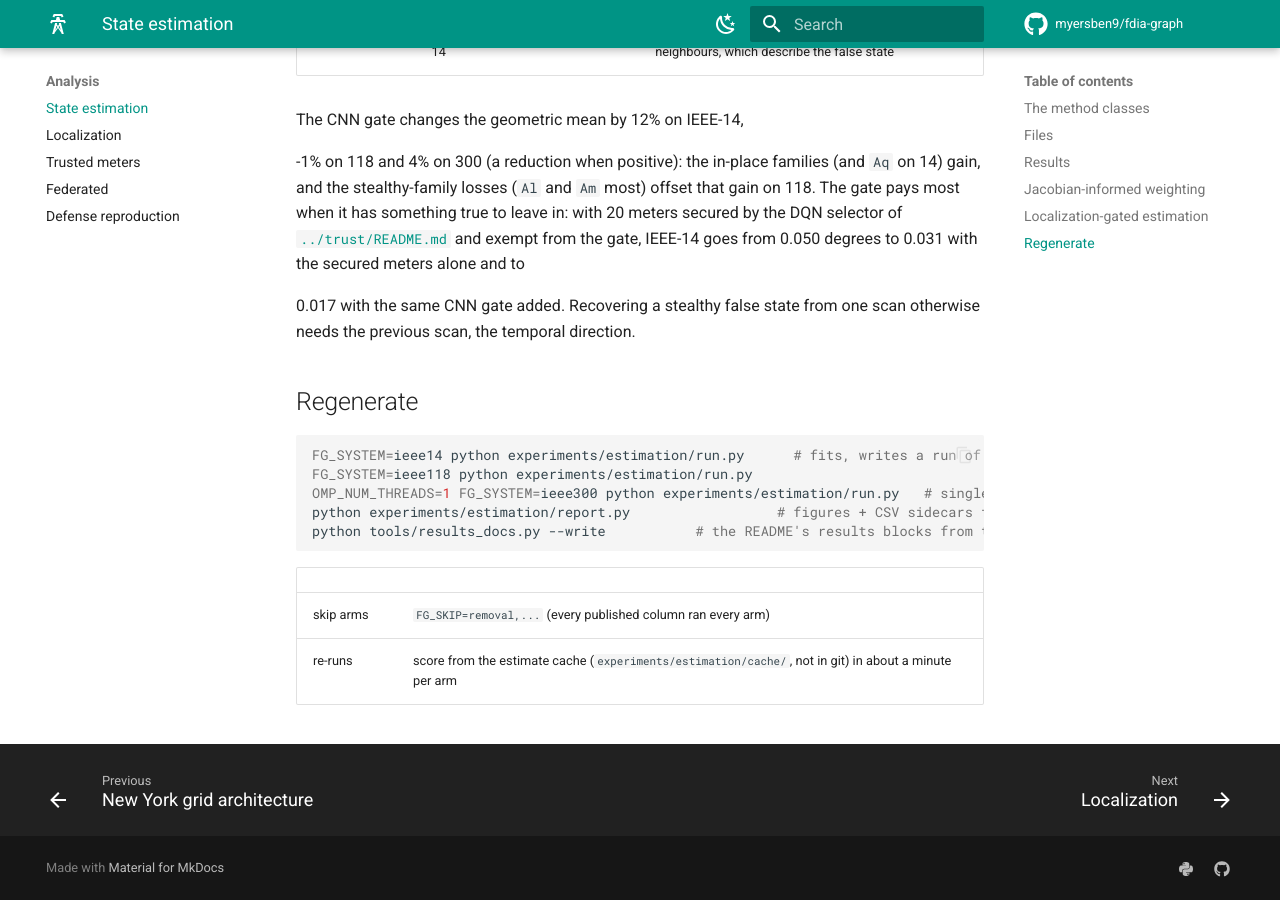
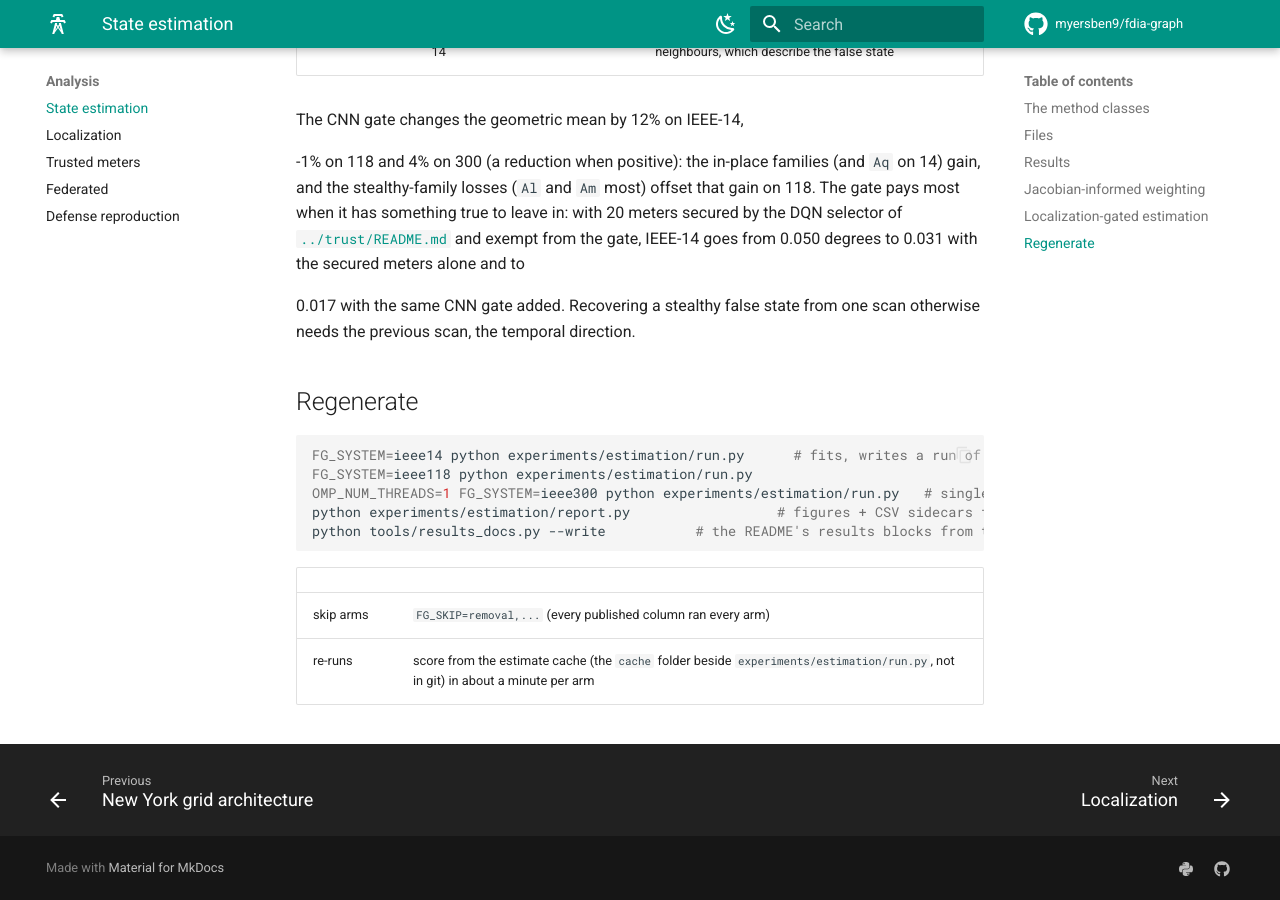
Before and after one commit to myersben9/fdia-graph, an MkDocs documentation site: the page built from docs/analysis/estimation/README.md, in a window 1280 px wide and 900 px high, scrolled down 6887 px. Built offline with MkDocs 1.6.1 and Material for MkDocs 9.7.7, drawn with Linux system fonts in a browser that asks for light colours; comment, search, counter and statistics services are not loaded; the version menu is left out.

Commit message:
The estimation page names its cache by the script that writes it

```diff
--- a/docs/analysis/estimation/README.md
+++ b/docs/analysis/estimation/README.md
@@ -182,4 +182,4 @@ python tools/results_docs.py --write           # the README's results blocks fro
 | | |
 |---|---|
 | skip arms | `FG_SKIP=removal,...` (every published column ran every arm) |
-| re-runs | score from the estimate cache (`experiments/estimation/cache/`, not in git) in about a minute per arm |
+| re-runs | score from the estimate cache (the `cache` folder beside `experiments/estimation/run.py`, not in git) in about a minute per arm |
```
